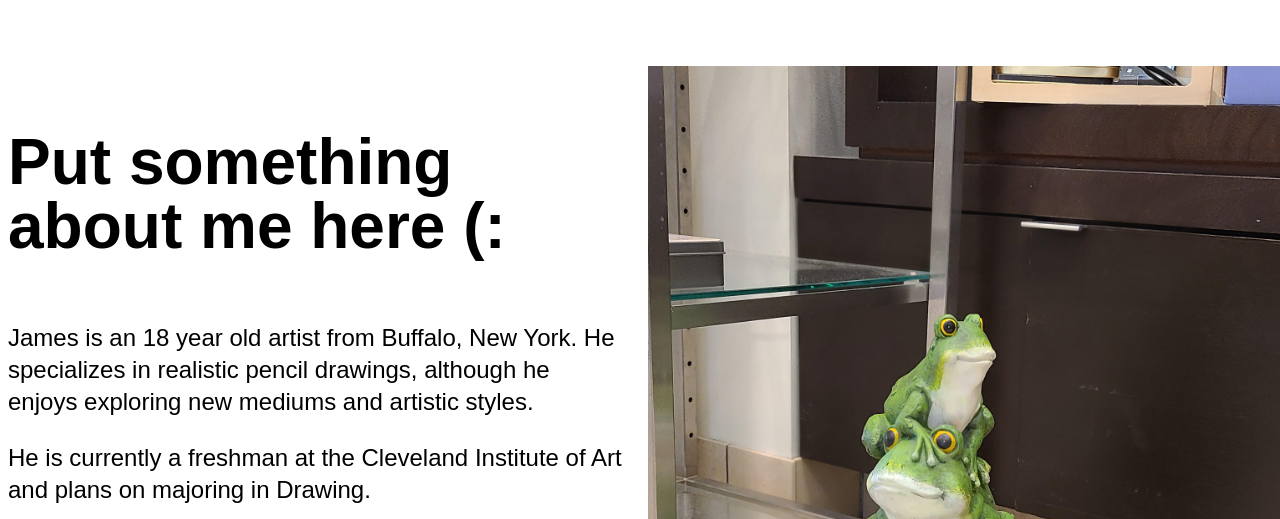
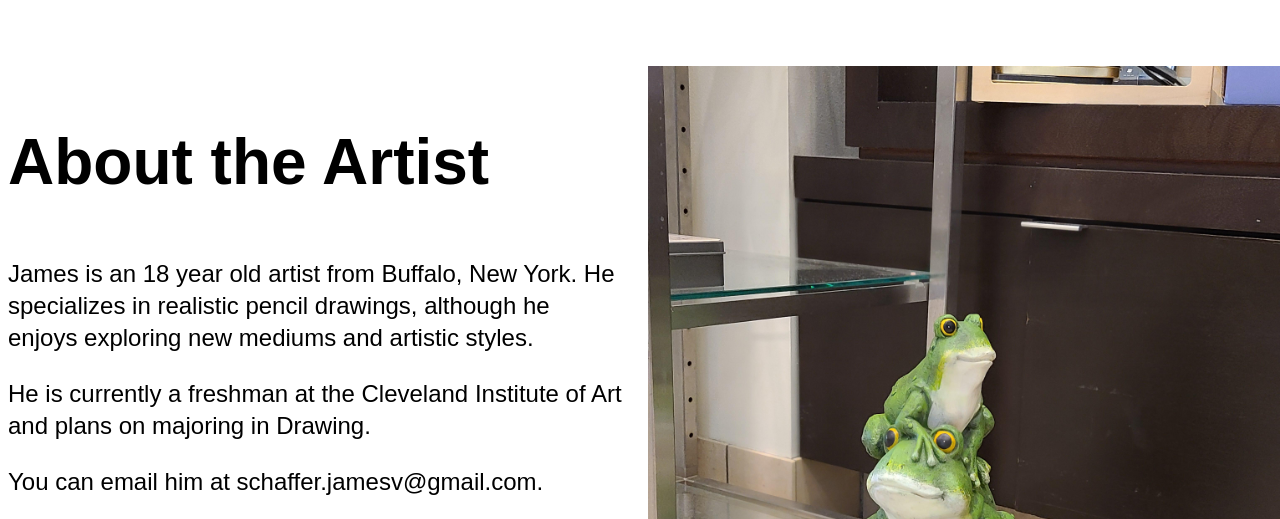
Before and after one commit to JSchafferr/JSchafferr.github.io, a plain HTML site: page index.html in a window 1280 px wide. Shown: the part 1900-2419 px from the top of the page. Drawn offline with Linux system fonts and the light colour scheme.

```diff
--- a/index.html
+++ b/index.html
@@ -184,7 +184,7 @@
     <!-- Begin About Section -->
     <section id="about" class="about-container section-scroll">
       <section class="about-text">
-        <h1>Put something about me here (:</h1>
+        <h1>About the Artist</h1>
         <p>
           James is an 18 year old artist from Buffalo, New York. He specializes
           in realistic pencil drawings, although he enjoys exploring new mediums
```
